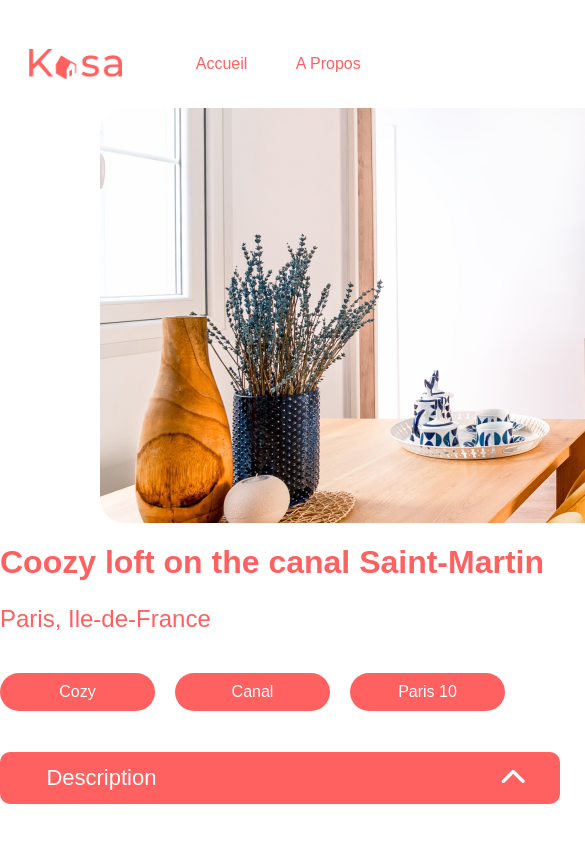
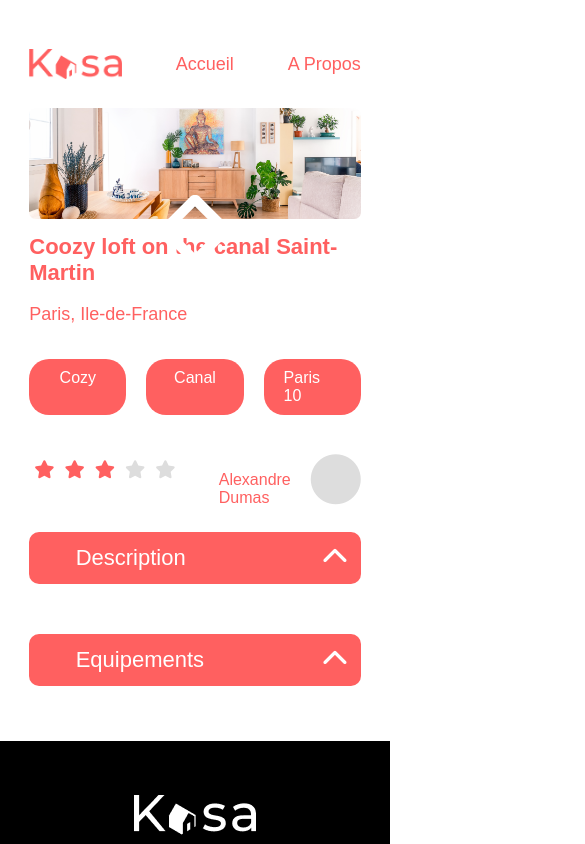
Before and after one commit to alwesste/Kasa, a React (Create React App) app: page /logement in a window 390 px wide. Shown: the top 844 px of the page, 585 px wide, since content can reach past the window. Built offline with nearby package versions, Linux system fonts and the light colour scheme; no server answers.

Commit message:
logement finished

```diff
--- a/src/components/Cards/cards.scss
+++ b/src/components/Cards/cards.scss
@@ -24,7 +24,7 @@
 @media screen and (max-width: 750px) {
 
     .card {
-        width: 335px;
+        width: 85vw;
         height: 255px;
         margin-bottom: 5px;
         margin-top: 5px;
--- a/src/components/Footer/footer.scss
+++ b/src/components/Footer/footer.scss
@@ -7,7 +7,6 @@
     flex-direction: column;
     justify-content: center;
     align-items: center;
-    margin-top: 50px;
 
     &-img {
         color: white;
--- a/src/components/Header/header.scss
+++ b/src/components/Header/header.scss
@@ -44,10 +44,10 @@
         &-nav {
             display: flex;
             justify-content: space-between;
-            width: 210px;
+            width: 230px;
 
             a {
-                font-size: 16px;
+                font-size: 18px;
             }
         }
     }
--- a/src/components/List/list.jsx
+++ b/src/components/List/list.jsx
@@ -1,10 +1,33 @@
 import './list.scss'
+import React, { useState } from 'react';
+
+
 
 function List(props) {
+
+    const [rotate, setRotate] = useState(false)
+    const [translate, setTranslate] = useState(false)
+    const [expandMargin, setExpandMargin] = useState(false);
+
+    const handleClick = () => {
+        setRotate(!rotate)
+        setTranslate(!translate)
+        setExpandMargin(!expandMargin)
+    }
+
+
     return (
-        <div className='list'>
-            <i class="fa-solid fa-chevron-up"></i>
-            <p>{props.label}</p>
+        <div className={`listConteiner ${expandMargin ? 'expand-margin' : 'unexpand-margin'}`}>
+            <div className='list'>
+                <i onClick={handleClick} className={`fa-solid fa-chevron-up ${rotate ? 'rotate-180' : 'rotate-0'}`}></i>
+                <p>{props.label}</p>
+            </div>
+                <p className={`list-paragraph ${translate ? 'translate-en-bas' : 'translate-en-haut' }`}>
+                    {props.content}
+                    {props.content2}
+                    {props.content3}
+                    {props.content4}
+                </p>
         </div>
     )
 }
--- a/src/index.jsx
+++ b/src/index.jsx
@@ -6,7 +6,7 @@ import Layout from './components/Layout/layout';
 import Error from './components/Error/error';
 import Home from './pages/Home/home';
 import About from './pages/A-Propos/a-propos';
-import Logement from './pages/Fiche-Logments/logement'
+import Logement from './pages/Fiche-Logements/logement'
 
 const GlobalStyle = createGlobalStyle`
   body {
@@ -25,7 +25,7 @@ ReactDOM.render(
         <Routes>
           <Route path="/" element={<Home />} />
           <Route path="*" element={<Error />} />
-          <Route path="/logement" element={<Logement />}></Route>
+          <Route path="/logement" element={<Logement />} />
           <Route path="/about" element={<About />} />
         </Routes>
       </Layout>
--- a/src/pages/A-Propos/a-propos.scss
+++ b/src/pages/A-Propos/a-propos.scss
@@ -15,13 +15,9 @@
         display: flex;
         flex-direction: column;
         align-items: center;
-        margin-bottom: 30px;
     }
 }
 
-.special {
-    width: 1999px;
-}
 
 @media screen and (max-width: 750px) {
     .about {
--- a/src/pages/Fiche-Logments/logement.jsx
+++ b/src/pages/Fiche-Logements/logement.jsx
@@ -1,12 +1,48 @@
 import backgroundPhoto from '../../assets/photos/Background.png'
-import "./logements.scss"
+import React, { useEffect, useState } from 'react';
+// import data from '../../annonce.json'
+import "./logement.scss"
 
 function Logement() {
+    const [rotate, setRotate] = useState(false);
+    const [rotate1, setRotate1] = useState(false);
+    // const [jsonDdata, setJsonData] = useState(null);
+
+    console.log('ok');
+
+    const handleClic = () => {
+      setRotate(!rotate);
+    };
+
+    const handleClic1 = () => {
+      setRotate1(!rotate1);
+    };
+
+    useEffect(() => {
+      fetch('../../annonce.json')
+        .then(response => response.json())
+        .then(data => {
+        //   setJsonData(data);
+          console.log(data);
+        })
+        .catch(error => {
+          console.log(error);
+        });
+    }, []);
+
+
     return (
         <>
             <div className='logement'>
+                <div className="chevron-left">
+                    <i class="fa-solid fa-chevron-left"></i>
+                </div>
                 <img className='logement-img' src={backgroundPhoto} alt="salon avec une table, une commode et un canape" />
+                <div className="chevron-right">
+                    <i class="fa-solid fa-chevron-right"></i>
+                </div>
             </div>
+
 
             <div className='flat'>
 
@@ -14,13 +50,13 @@ function Logement() {
                     <div>
                         <h1 className="flat-title">Coozy loft on the canal Saint-Martin</h1>
                         <p className='flat-location'>Paris, Ile-de-France</p>
-                        <div className='filter'>
+                        <div className='flat-tag'>
                             <p>Cozy</p>
                             <p>Canal</p>
                             <p>Paris 10</p>
                         </div>
                     </div>
-                    <div>
+                    <div className='profil-mini'>
                         <div className='profil'>
                             <p>Alexandre <br/> Dumas</p>
                             <i class="fa-solid fa-circle"></i>
@@ -38,11 +74,11 @@ function Logement() {
 
                 <div className='logement-lists'>
                     <div className='logement-list'>
-                        <i class="fa-solid fa-chevron-up"></i>
+                        <i onClick={handleClic} className={`fa-solid fa-chevron-up ${rotate ? "rotate-180" : "rotate-0"}`}></i>
                         <p>Description</p>
                     </div>
                     <div className='logement-list'>
-                        <i class="fa-solid fa-chevron-up"></i>
+                        <i onClick={handleClic1} className={`fa-solid fa-chevron-up ${rotate1 ? "rotate-180" : "rotate-0"}`}></i>
                         <p>Equipements</p>
                     </div>
                 </div>
--- /dev/null
+++ b/src/pages/Fiche-Logements/logement.scss
@@ -0,0 +1,220 @@
+.logement {
+    width: 1440px;
+    display: flex;
+    justify-content: center;
+    flex-direction: column;
+    align-items: center;
+    margin: auto;
+    position: relative;
+
+    &-img {
+        width: 1240px;
+        margin: auto;
+    }
+
+    &-lists {
+        display: flex;
+        justify-content: space-between;
+        width: 1240px;
+        margin-bottom: 30px;
+    }
+
+    .fa-solid {
+        color: black;
+        position: relative;
+        color: white;
+    }
+
+
+    .chevron-left,
+    .chevron-right {
+        position: absolute;
+        top: 30%;
+        transform: translateY(+50%);
+        cursor: pointer;
+    }
+
+    .chevron-left {
+        left: 130px;
+        font-size: 80px
+    }
+
+    .chevron-right {
+        right: 130px;
+        font-size: 80px;
+    }
+
+
+    &-list {
+        background-color: #FF6060;
+        height: 52px;
+        margin: 25px 0 25px 0;
+        color: white;
+        border-radius: 10px;
+        font-size: 22px;
+        display: flex;
+        align-items: center;
+        width: 560px;
+
+        & p {
+            margin-left: 20px;
+    }
+
+        & i {
+            position: relative;
+            left: 500px;
+            font-size: larger;
+        }
+    }
+
+
+}
+
+.flat {
+    width: 1240px;
+    color: #FF6060;
+    margin: auto;
+
+    &-mix {
+        display: flex;
+        justify-content: space-between;
+    }
+
+
+    &-title {
+        font-weight: 600;
+    }
+
+    &-location{
+        font-size: 24px;
+    }
+
+    &-tag {
+        color: white;
+        display: flex;
+        gap: 20px;
+
+        & p {
+            display: flex;
+            justify-content: center;
+            background-color: #FF6060;
+            width: 115px;
+            padding: 10px 20px 10px 20px;
+            border-radius: 20px;
+
+        }
+    }
+}
+
+.fa-star {
+    font-size: 25px;
+    margin: 10px;
+    margin-top: 20px;
+
+    &-grey {
+        color: rgb(221, 221, 221);;
+    }
+
+}
+
+.fa-circle {
+    font-size: 90px;
+    margin-top: 20px;
+    color: rgb(221, 221, 221);
+}
+
+.profil {
+    display: flex;
+    justify-content: baseline;
+
+    & p {
+        font-size: 22px;
+        margin: 40px 20px 0 0;
+    }
+}
+
+.rotate-180 {
+    transform: rotate(180deg);
+    transition: transform 0.2s ;
+}
+
+.rotate-0 {
+    transform: rotate(0deg);
+    transition: transform 0.2s ;
+}
+
+@media screen and (max-width: 750px) {
+    .logement {
+        width: 85vw;
+
+        &-img {
+            width: 85vw;
+        }
+
+        &-lists {
+            flex-direction: column;
+        }
+
+        &-list {
+            width: 85vw;
+
+            & i {
+                left: 75vw;
+            }
+        }
+    }
+
+    .flat {
+        width: 85vw;
+
+
+        &-title {
+            font-size: 22px;
+        }
+
+
+        &-location {
+            font-size: 18px;
+        }
+
+        &-mix {
+            display: flex;
+            flex-direction: column;
+        }
+    }
+
+    .filter p{
+        font-size: 16px;
+        padding: 5px;
+
+    }
+
+    .profil-mini {
+        display: flex;
+        flex-direction: row-reverse;
+        justify-content: space-between;
+        align-items: center;
+    }
+
+    .profil {
+        display: flex;
+        justify-content: space-between;
+        align-items: center;
+
+        & p {
+            font-size: 16px;
+        }
+    }
+
+
+
+    .fa-star{
+        margin: 5px;
+        font-size: large;
+    }
+
+    .fa-circle {
+        font-size: 50px;
+    }
+
+}
--- a/src/pages/Fiche-Logments/logements.scss
+++ /dev/null
@@ -1,107 +0,0 @@
-.logement {
-    width: 1440px;
-    display: flex;
-    justify-content: center;
-    margin: auto;
-
-    &-img {
-        width: 1240px;
-        margin: auto;
-    }
-
-    &-lists {
-        display: flex;
-        justify-content: space-between;
-        width: 1240px;
-        margin-bottom: 30px;
-
-    }
-
-    &-list {
-        background-color: #FF6060;
-        height: 52px;
-        margin: 25px 0 25px 0;
-        color: white;
-        border-radius: 10px;
-        font-size: 22px;
-        display: flex;
-        align-items: center;
-        width: 560px;
-
-        & p {
-            margin-left: 20px;
-    }
-
-        & i {
-            position: relative;
-            left: 500px;
-            font-size: larger;
-        }
-    }
-
-
-}
-
-.flat {
-    width: 1240px;
-    color: #FF6060;
-    margin: auto;
-
-    &-mix {
-        display: flex;
-        justify-content: space-between;
-    }
-
-
-    &-title {
-        font-weight: 600;
-    }
-
-    &-location{
-        font-size: 24px;
-    }
-}
-
-.filter {
-    color: white;
-    display: flex;
-    gap: 20px;
-
-
-    & p {
-        display: flex;
-        justify-content: center;
-        background-color: #FF6060;
-        width: 115px;
-        padding: 10px 20px 10px 20px;
-        border-radius: 20px;
-
-    }
-}
-
-.fa-star {
-    font-size: 25px;
-    margin: 10px;
-    margin-top: 20px;
-
-    &-grey {
-        color: rgb(221, 221, 221);;
-    }
-
-}
-
-.fa-circle {
-    font-size: 90px;
-    margin-top: 20px;
-    color: rgb(221, 221, 221);
-}
-
-.profil {
-    display: flex;
-    justify-content: baseline;
-
-    & p {
-        font-size: 22px;
-        margin: 40px 20px 0 0;
-    }
-}
```
Also changed, not shown: src/components/List/list.scss (+51 -1 lines), src/pages/A-Propos/a-propos.jsx (+11 -5 lines), src/manifest.json (renamed from public/manifest.json).
